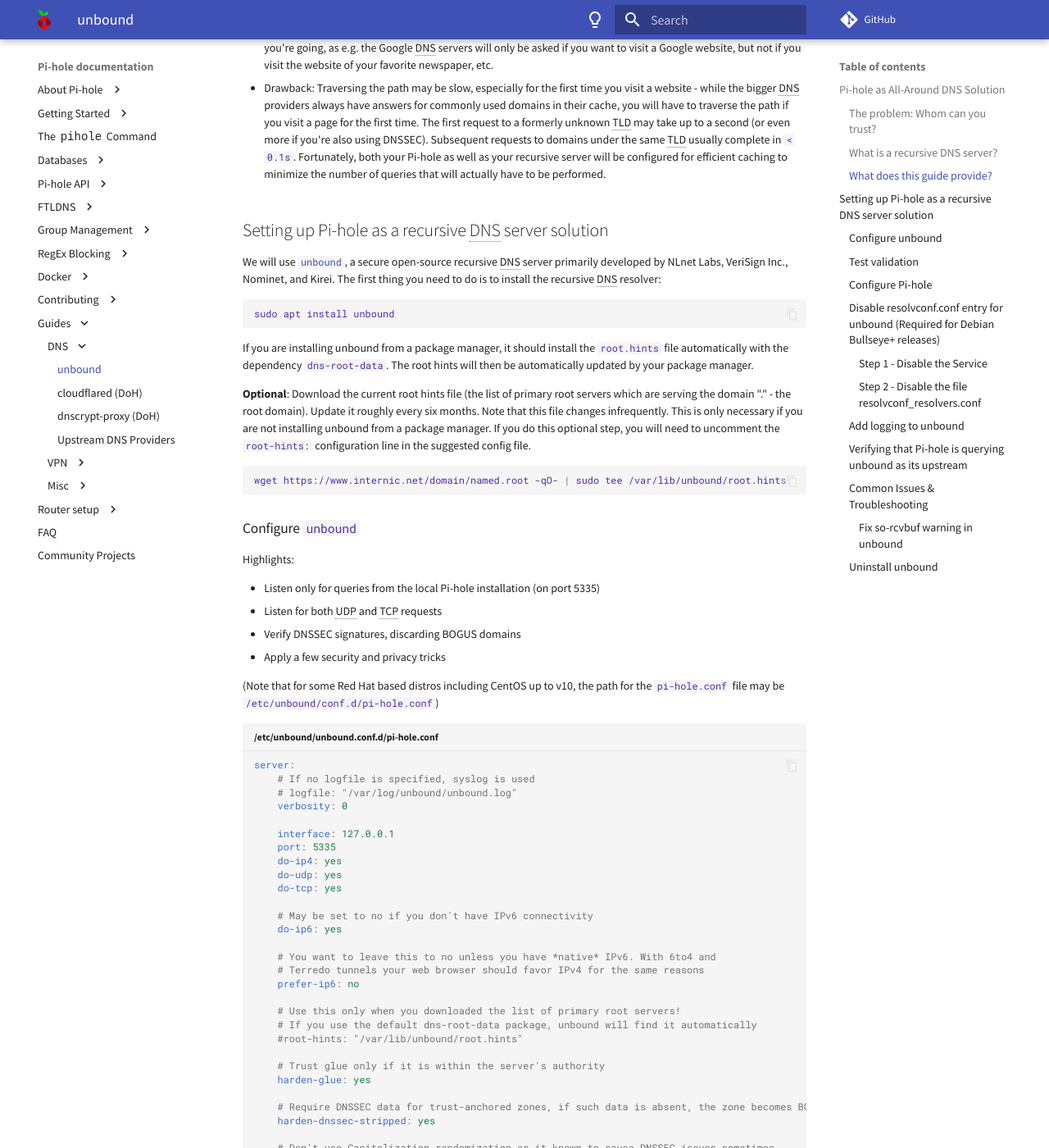
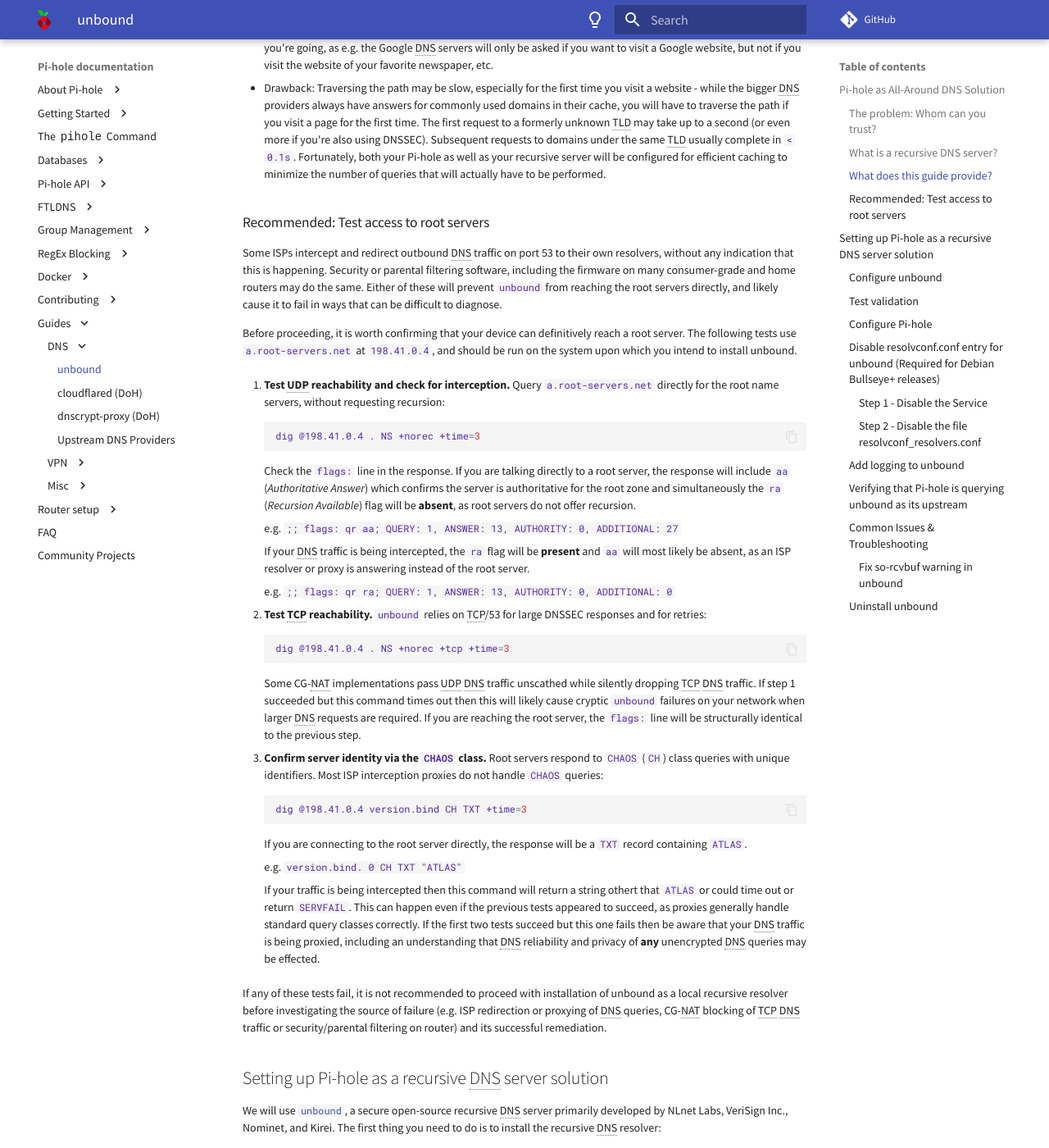
Before and after one commit to pi-hole/docs, an MkDocs documentation site: the page built from docs/guides/dns/unbound.md, in a window 1280 px wide and 1400 px high, scrolled down 1638 px. Shown: the whole window at 82% size. Built offline with MkDocs 1.6.1 and Material for MkDocs 9.7.7, drawn with Linux system fonts in a browser that asks for light colours; comment, search, counter and statistics services are not loaded.

Commit message:
Unbound - add test for connection to root servers
This additional section provides a simple test via 3 dig commands
to confirm direct connection to a root server via both UDP and TCP.

This change will help to prevent users installing unbound in
cases where it will simply fail due to lack of upstream connectivity,
and give them a starting point for investigation of the failure.

Signed-off-by: Rob Gill <rrobgill@protonmail.com>

````diff
--- a/docs/guides/dns/unbound.md
+++ b/docs/guides/dns/unbound.md
@@ -49,6 +49,48 @@
 
 - Drawback: Traversing the path may be slow, especially for the first time you visit a website - while the bigger DNS providers always have answers for commonly used domains in their cache, you will have to traverse the path if you visit a page for the first time. The first request to a formerly unknown TLD may take up to a second (or even more if you're also using DNSSEC). Subsequent requests to domains under the same TLD usually complete in `< 0.1s`.
 Fortunately, both your Pi-hole as well as your recursive server will be configured for efficient caching to minimize the number of queries that will actually have to be performed.
+
+### Recommended: Test access to root servers
+
+Some ISPs intercept and redirect outbound DNS traffic on port 53 to their own resolvers, without any indication that this is happening. Security or parental filtering software, including the firmware on many consumer-grade and home routers may do the same. Either of these will prevent `unbound` from reaching the root servers directly, and likely cause it to fail in ways that can be difficult to diagnose.
+
+Before proceeding, it is worth confirming that your device can definitively reach a root server. The following tests use `a.root-servers.net` at `198.41.0.4`, and should be run on the system upon which you intend to install unbound.
+
+1. **Test UDP reachability and check for interception.** Query `a.root-servers.net` directly for the root name servers, without requesting recursion:
+
+    ```bash
+    dig @198.41.0.4 . NS +norec +time=3
+    ```
+
+    Check the `flags:` line in the response. If you are talking directly to a root server, the response will include `aa` (*Authoritative Answer*) which confirms the server is authoritative for the root zone and simultaneously the `ra` (*Recursion Available*) flag will be **absent**, as root servers do not offer recursion.
+
+    e.g. `;; flags: qr aa; QUERY: 1, ANSWER: 13, AUTHORITY: 0, ADDITIONAL: 27`
+
+    If your DNS traffic is being intercepted, the `ra` flag will be **present** and `aa` will most likely be absent, as an ISP resolver or proxy is answering instead of the root server.
+
+    e.g. `;; flags: qr ra; QUERY: 1, ANSWER: 13, AUTHORITY: 0, ADDITIONAL: 0`
+
+2. **Test TCP reachability.** `unbound` relies on TCP/53 for large DNSSEC responses and for retries:
+
+    ```bash
+    dig @198.41.0.4 . NS +norec +tcp +time=3
+    ```
+
+    Some CG-NAT implementations pass UDP DNS traffic unscathed while silently dropping TCP DNS traffic. If step 1 succeeded but this command times out then this will likely cause cryptic `unbound` failures on your network when larger DNS requests are required. If you are reaching the root server, the `flags:` line will be structurally identical to the previous step.
+
+3. **Confirm server identity via the `CHAOS` class.** Root servers respond to `CHAOS` (`CH`) class queries with unique identifiers. Most ISP interception proxies do not handle `CHAOS` queries:
+
+    ```bash
+    dig @198.41.0.4 version.bind CH TXT +time=3
+    ```
+
+    If you are connecting to the root server directly, the response will be a `TXT` record containing `ATLAS`.
+
+    e.g. `version.bind.   0    CH    TXT    "ATLAS"`
+
+    If your traffic is being intercepted then this command will return a string othert that `ATLAS` or could time out or return `SERVFAIL`. This can happen even if the previous tests appeared to succeed, as  proxies generally handle standard query classes correctly. If the first two tests succeed but this one fails then be aware that your DNS traffic is being proxied, including an understanding that DNS reliability and privacy of **any** unencrypted DNS queries may be effected.
+
+If any of these tests fail, it is not recommended to proceed with installation of unbound as a local recursive resolver before investigating the source of failure (e.g. ISP redirection or proxying of DNS queries, CG-NAT blocking of TCP DNS traffic or security/parental filtering on router) and its successful remediation.
 
 ## Setting up Pi-hole as a recursive DNS server solution
 
````
